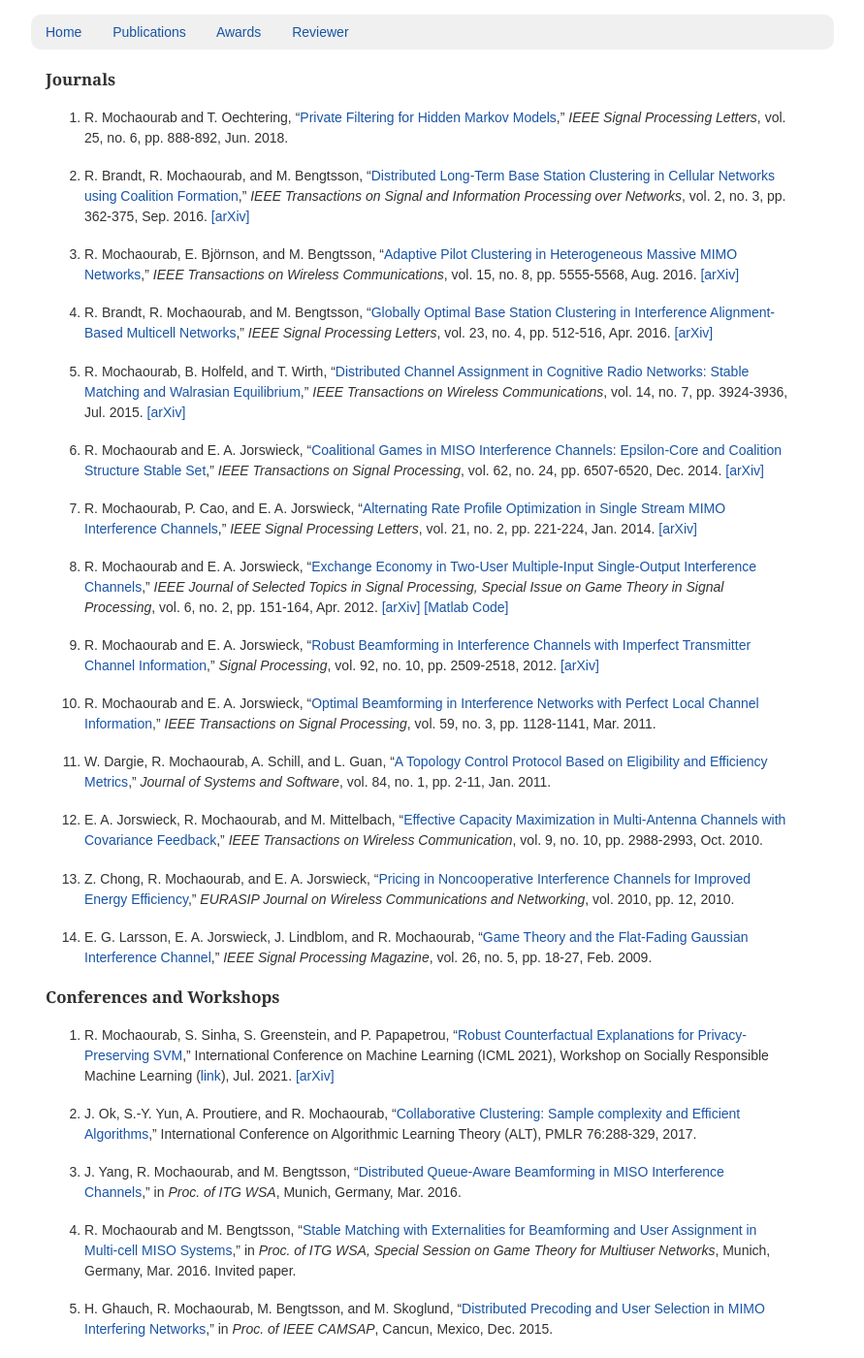
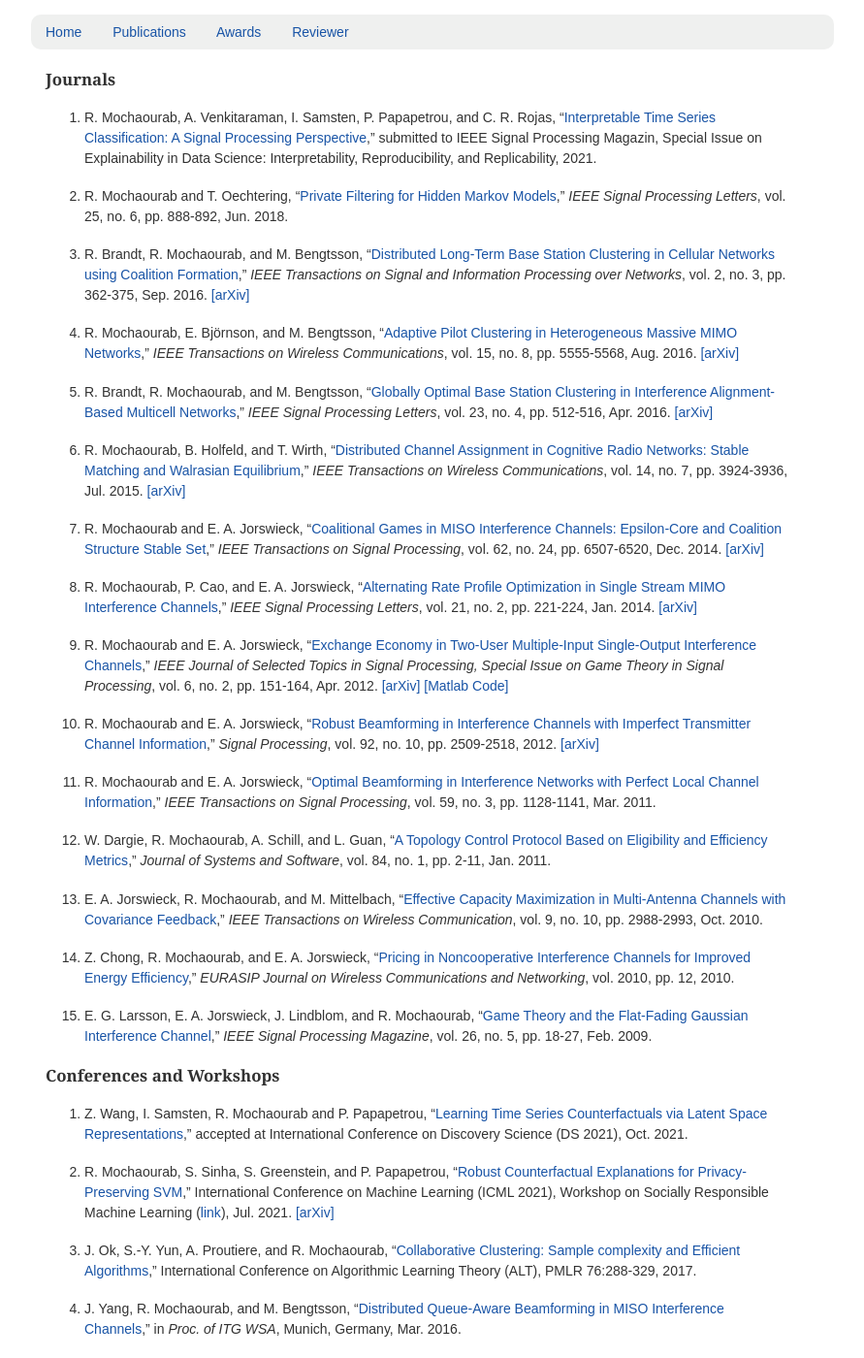
Before and after one commit to rami-mochaourab/rami-mochaourab.github.io, a Jekyll site: the page built from publications.md, in a window 1280 px wide and 1400 px high. Shown: the whole window at 97% size, without its empty margins (209-1100 px from the left). Built offline with Jekyll 4.4.1, drawn with Linux system fonts in a browser that asks for light colours.

Commit message:
Update publications.md

```diff
--- a/publications.md
+++ b/publications.md
@@ -4,6 +4,9 @@ title: Publications
 ---
 
 ### Journals
+
+15. R. Mochaourab, A. Venkitaraman, I. Samsten, P. Papapetrou, and C. R. Rojas, "[Interpretable Time Series Classification: A Signal Processing Perspective]()," submitted to IEEE Signal Processing Magazin, Special Issue on Explainability in Data Science: Interpretability, Reproducibility, and Replicability, 2021.
+
 14. R. Mochaourab and T. Oechtering, "[Private Filtering for Hidden Markov Models](https://doi.org/10.1109/LSP.2018.2827878)," *IEEE Signal Processing Letters*, vol. 25, no. 6, pp. 888-892, Jun. 2018.
 
 13. R. Brandt, R. Mochaourab, and M. Bengtsson, "[Distributed Long-Term Base Station Clustering in Cellular Networks using Coalition Formation](http://dx.doi.org/10.1109/TSIPN.2016.2548781)," *IEEE Transactions on Signal and Information Processing over Networks*, vol. 2, no. 3, pp. 362-375, Sep. 2016. [[arXiv]](http://arxiv.org/abs/1602.07859)
@@ -34,6 +37,9 @@ title: Publications
 
 
 ### Conferences and Workshops
+
+33. Z. Wang, I. Samsten, R. Mochaourab and P. Papapetrou, "[Learning Time Series Counterfactuals via Latent Space Representations]()," accepted at International Conference on Discovery Science (DS 2021), Oct. 2021.
+
 
 32. R. Mochaourab, S. Sinha, S. Greenstein, and P. Papapetrou, "[Robust Counterfactual Explanations for Privacy-Preserving SVM](http://urn.kb.se/resolve?urn=urn%3Anbn%3Ase%3Ari%3Adiva-55465)," International Conference on Machine Learning (ICML 2021), Workshop on Socially Responsible Machine Learning ([link](https://icmlsrml2021.github.io/)), Jul. 2021. [[arXiv]](https://arxiv.org/abs/2102.03785)
 
```
